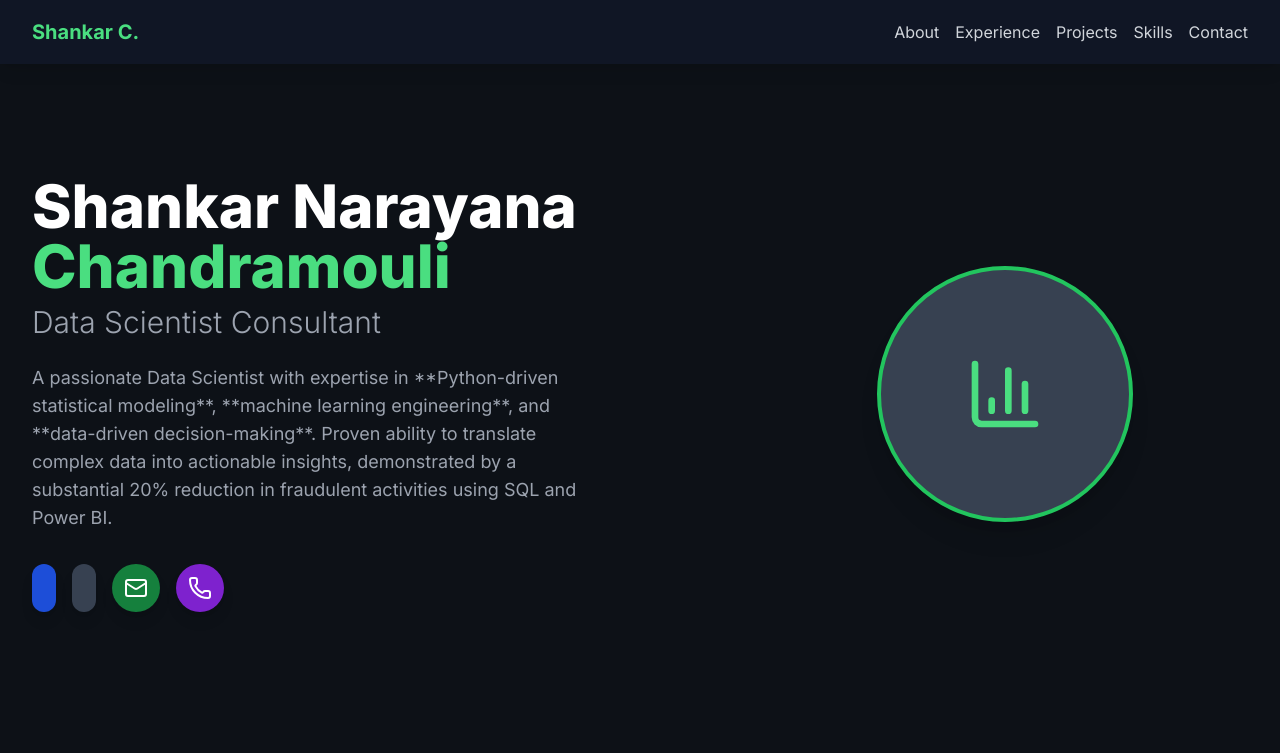
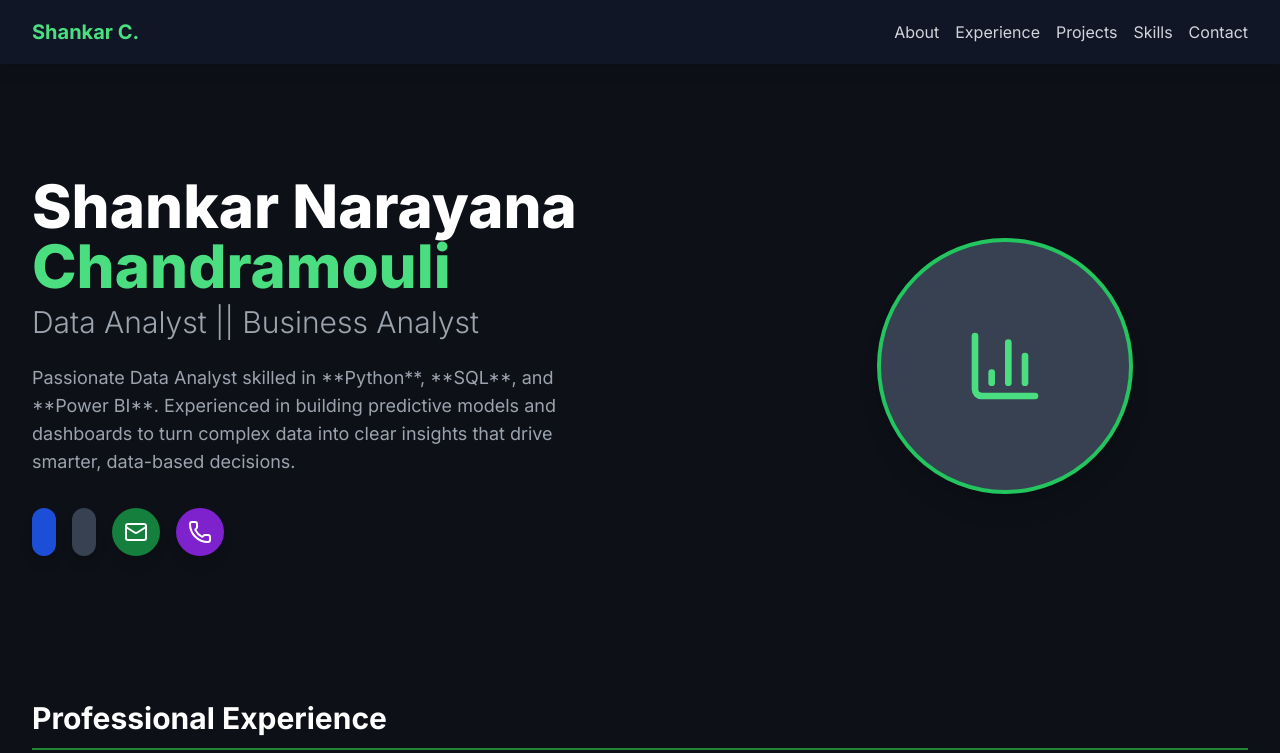
Before and after one commit to Shankar2204/shankar2204.github.io, a plain HTML site: page index.html in a window 1280 px wide. Shown: the top 753 px of the page. Drawn offline with nearby package versions, Linux system fonts and the light colour scheme.

Commit message:
Update job title and description in index.html

```diff
--- a/index.html
+++ b/index.html
@@ -84,10 +84,10 @@
                         Shankar Narayana <span class="text-green-400">Chandramouli</span>
                     </h1>
                     <h2 class="text-2xl sm:text-3xl text-gray-400 mt-2 font-light">
-                        Data Scientist Consultant
+                        Data Analyst || Business Analyst
                     </h2>
                     <p class="mt-6 text-lg text-gray-400 max-w-xl">
-                        A passionate Data Scientist with expertise in **Python-driven statistical modeling**, **machine learning engineering**, and **data-driven decision-making**. Proven ability to translate complex data into actionable insights, demonstrated by a substantial 20% reduction in fraudulent activities using SQL and Power BI.
+                        Passionate Data Analyst skilled in **Python**, **SQL**, and **Power BI**. Experienced in building predictive models and dashboards to turn complex data into clear insights that drive smarter, data-based decisions.
                     </p>
                     <div class="flex space-x-4 mt-8">
                         <a href="https://www.linkedin.com/in/shankar-narayana-chandramouli/" target="_blank" class="p-3 bg-blue-700 hover:bg-blue-600 rounded-full transition duration-300 shadow-lg" aria-label="LinkedIn">
```
